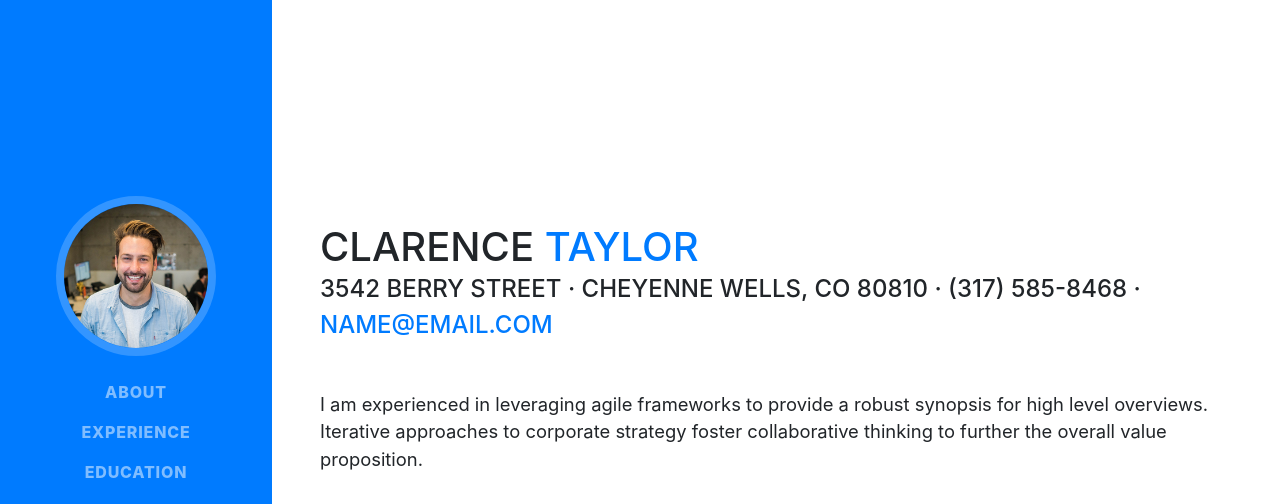
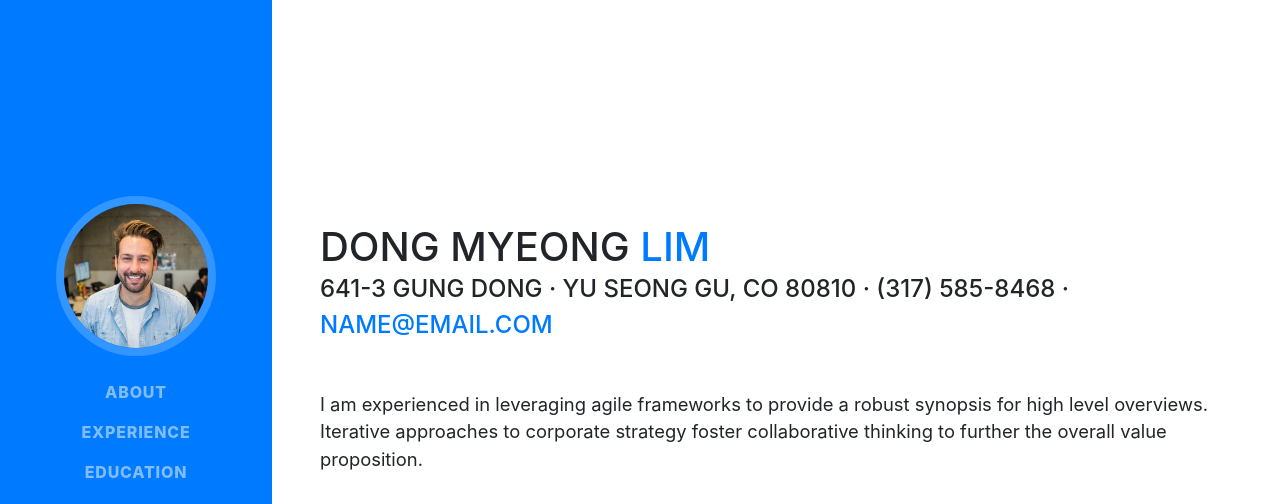
Before and after one commit to dmlimgo/dmlimgo.github.io, a website with bundled scripts: page index.html in a window 1280 px wide. Shown: the top 504 px of the page. Built offline with nearby package versions, Linux system fonts and the light colour scheme; a web font is replaced by a local one.

Commit message:
name change

```diff
--- a/index.html
+++ b/index.html
@@ -27,7 +27,7 @@
 
     <nav class="navbar navbar-expand-lg navbar-dark bg-primary fixed-top" id="sideNav">
       <a class="navbar-brand js-scroll-trigger" href="#page-top">
-        <span class="d-block d-lg-none">Clarence Taylor</span>
+        <span class="d-block d-lg-none">DONG MYEONG LIM</span>
         <span class="d-none d-lg-block">
           <img class="img-fluid img-profile rounded-circle mx-auto mb-2" src="img/profile.jpg" alt="">
         </span>
@@ -63,10 +63,10 @@
 
       <section class="resume-section p-3 p-lg-5 d-flex d-column" id="about">
         <div class="my-auto">
-          <h1 class="mb-0">Clarence
-            <span class="text-primary">Taylor</span>
+          <h1 class="mb-0">DONG MYEONG
+            <span class="text-primary">LIM</span>
           </h1>
-          <div class="subheading mb-5">3542 Berry Street · Cheyenne Wells, CO 80810 · (317) 585-8468 ·
+          <div class="subheading mb-5">641-3 Gung Dong · Yu seong gu, CO 80810 · (317) 585-8468 ·
             <a href="mailto:name@email.com">name@email.com</a>
           </div>
           <p class="lead mb-5">I am experienced in leveraging agile frameworks to provide a robust synopsis for high level overviews. Iterative approaches to corporate strategy foster collaborative thinking to further the overall value proposition.</p>
```
